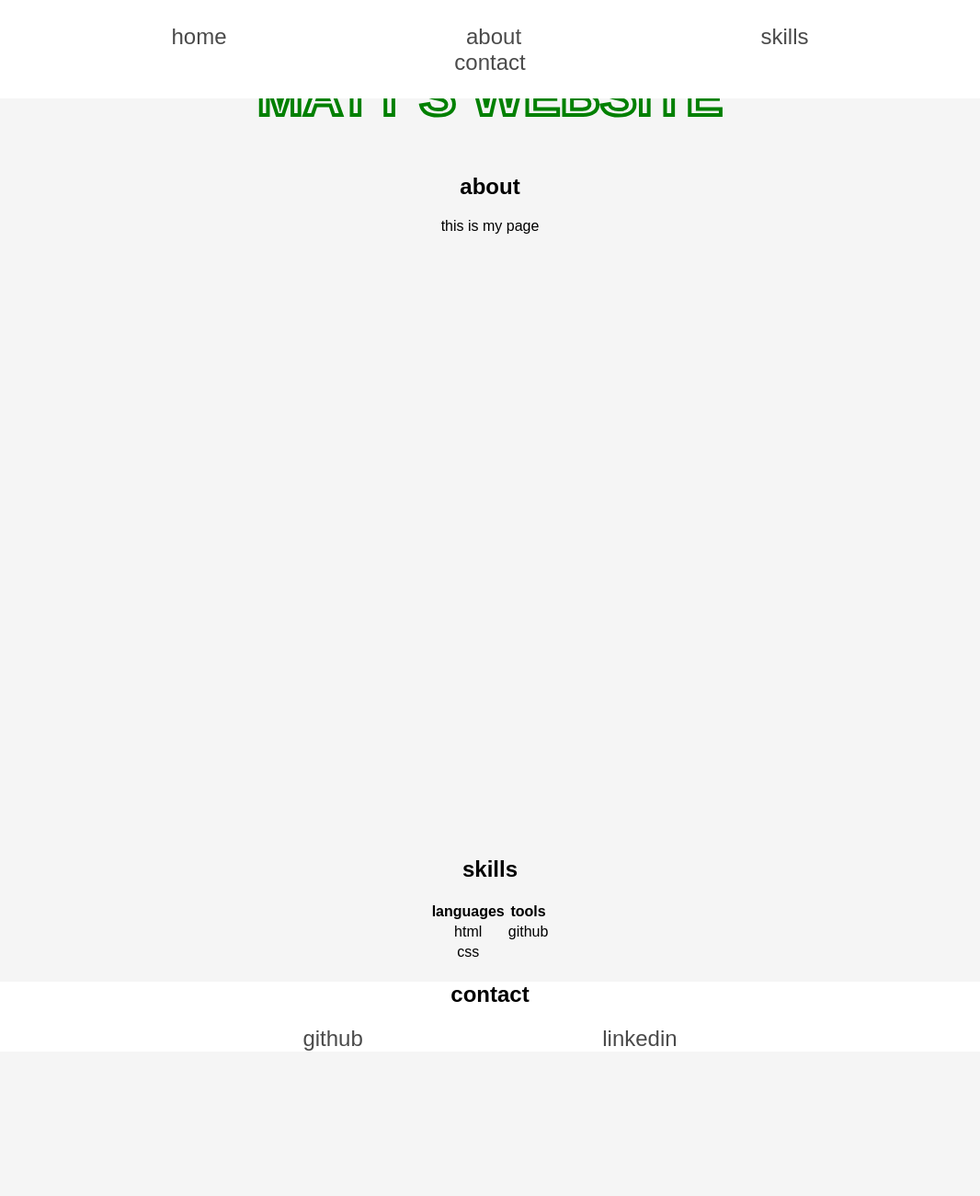
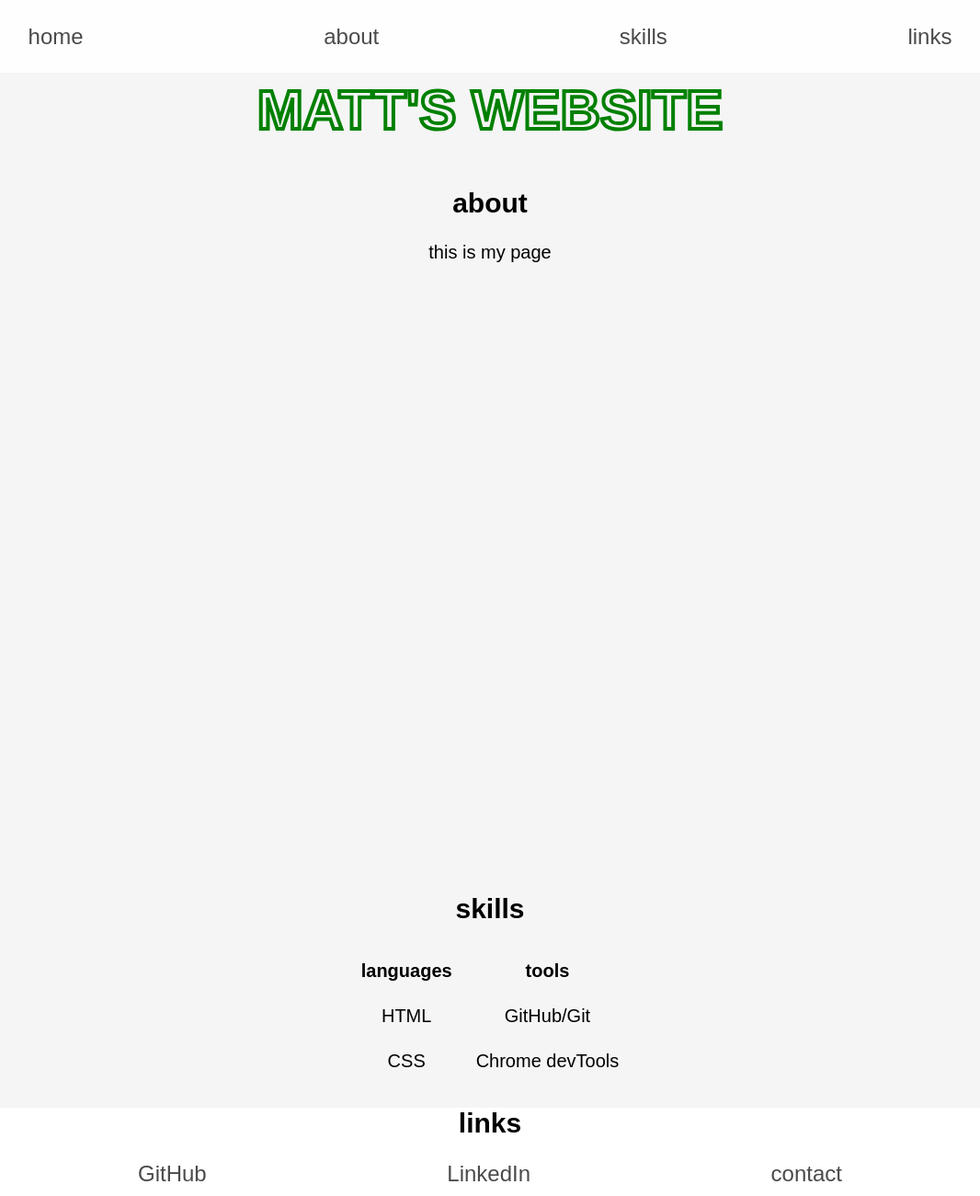
Before and after one commit to mattmcaleer/personal-website-project, a plain HTML site: page index.html in a window 1280 px wide. Shown: the whole page at 92% size, without its empty margins (107-1173 px from the left). Before the commit the page ends 1143 px from the top, so only its background shows below. Drawn offline with Linux system fonts and the light colour scheme.

```diff
--- a/index.html
+++ b/index.html
@@ -11,7 +11,7 @@
         <a href="#top">home</a>
         <a href="#about">about</a>
         <a href="#skills">skills</a>
-        <a href="#contact">contact</a>
+        <a href="#links">links</a>
       </nav>
   </header>
 
@@ -29,18 +29,22 @@
         </thead>
         <tbody>
           <tr>
-            <td>html</td>
-            <td>github</td>
+            <td>HTML</td>
+            <td>GitHub/Git</td>
           </tr>
-          <tr><td>css</td></tr>
+          <tr>
+            <td>CSS</td>
+            <td>Chrome devTools</td>
+          </tr>
         </tbody>
       </table>
   </section>
 
-  <footer id="contact">
-    <h2>contact</h2>
-      <a href="https://github.com/mick-pear" target="_blank" rel="noreferrer noopener">github</a>
-      <a href="https://www.linkedin.com/in/matthew-mcaleer/" target="_blank" rel="noreferrer noopener">linkedin</a>
+  <footer id="links">
+    <h2>links</h2>
+      <a href="https://github.com/mick-pear" target="_blank" rel="noreferrer noopener">GitHub</a>
+      <a href="https://www.linkedin.com/in/matthew-mcaleer/" target="_blank" rel="noreferrer noopener">LinkedIn</a>
+      <a href="contact.html">contact</a>
   </footer>
 
 </body>
--- a/style.css
+++ b/style.css
@@ -4,13 +4,14 @@
   font-family: Arial, Helvetica, sans-serif;
   margin: 0;
   padding: auto;
+  font-size: 20px;
 }
 
 header h1 {
   -webkit-text-stroke: green 4px;
   color: transparent;
   font-weight: 900;
-  margin-top: 70px;
+  margin-top: 85px;
   font-size: 60px;
   margin-left margin-right: auto;
 }
@@ -22,19 +23,21 @@
   overflow: hidden;
   padding-top: 2%;
   padding-bottom: 2%;
-  background: white;
+  background: rgba(255, 255, 255, 0.9);
   margin-bottom: 0;
+
 }
 
-#contact {
+#links {
   background: white;
   margin-left margin-right: auto;
-  width: 100%
+  width: 100%;
+  padding-bottom: 2%;
 }
 
 footer a {
-  padding-left: 10%;
-  padding-right: 10%;
+  margin-left: 10%;
+  margin-right: 10%;
 }
 
 a {
@@ -43,13 +46,17 @@
   color: #4a4a4a;
 }
 
+a:hover {
+  color: lightgrey;
+}
+
 nav {
   text-align: center;
 }
 
 nav a {
-  padding-left: 10%;
-  padding-right: 10%;
+  margin-left: 10%;
+  margin-right: 10%;
 }
 
 section#about {
@@ -66,3 +73,7 @@
   margin-left: auto;
   margin-right: auto;
 }
+
+td, th {
+  padding: 12px;
+}
```
Also changed, not shown: contact.html (added, +8 -0 lines).
